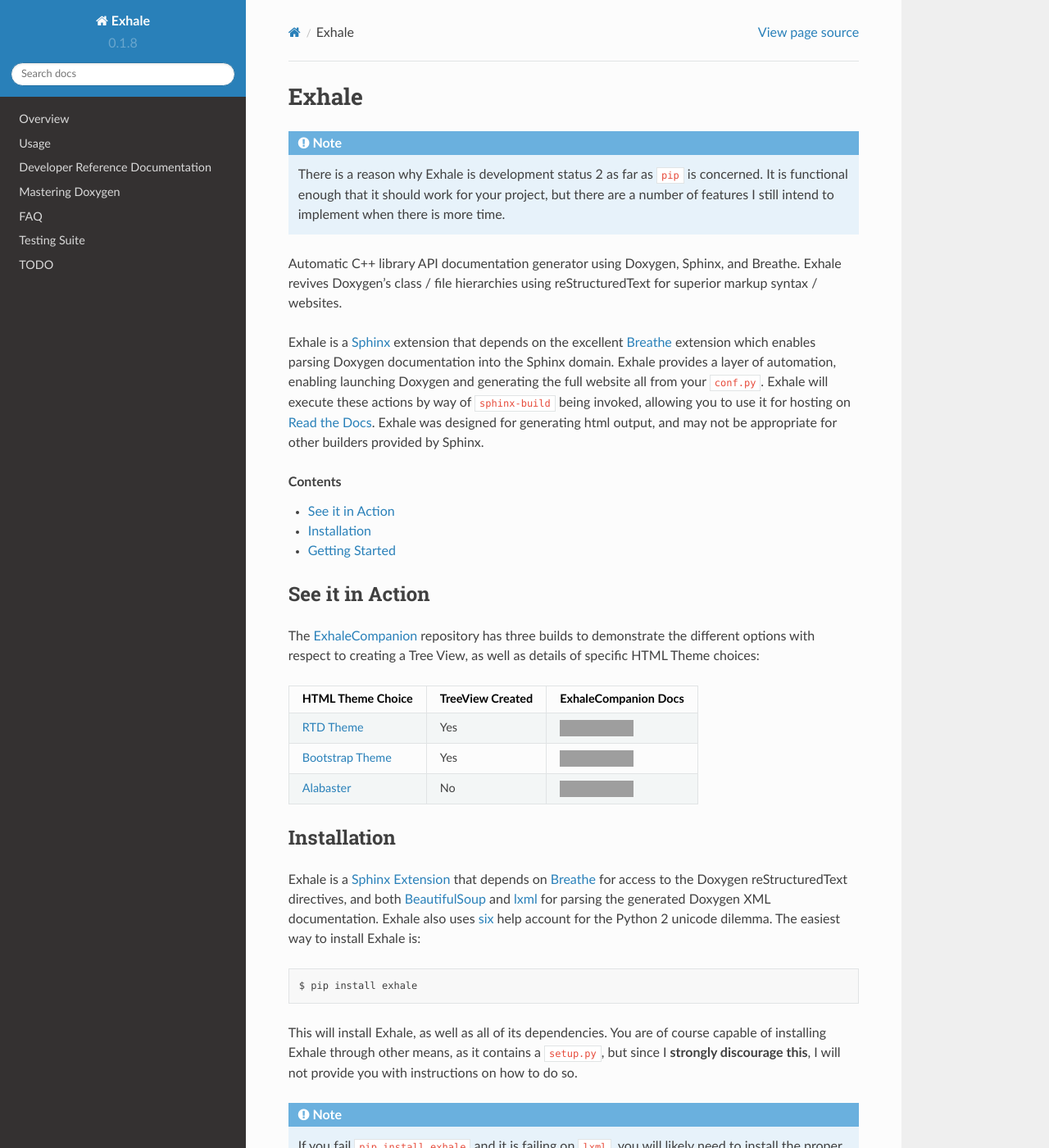
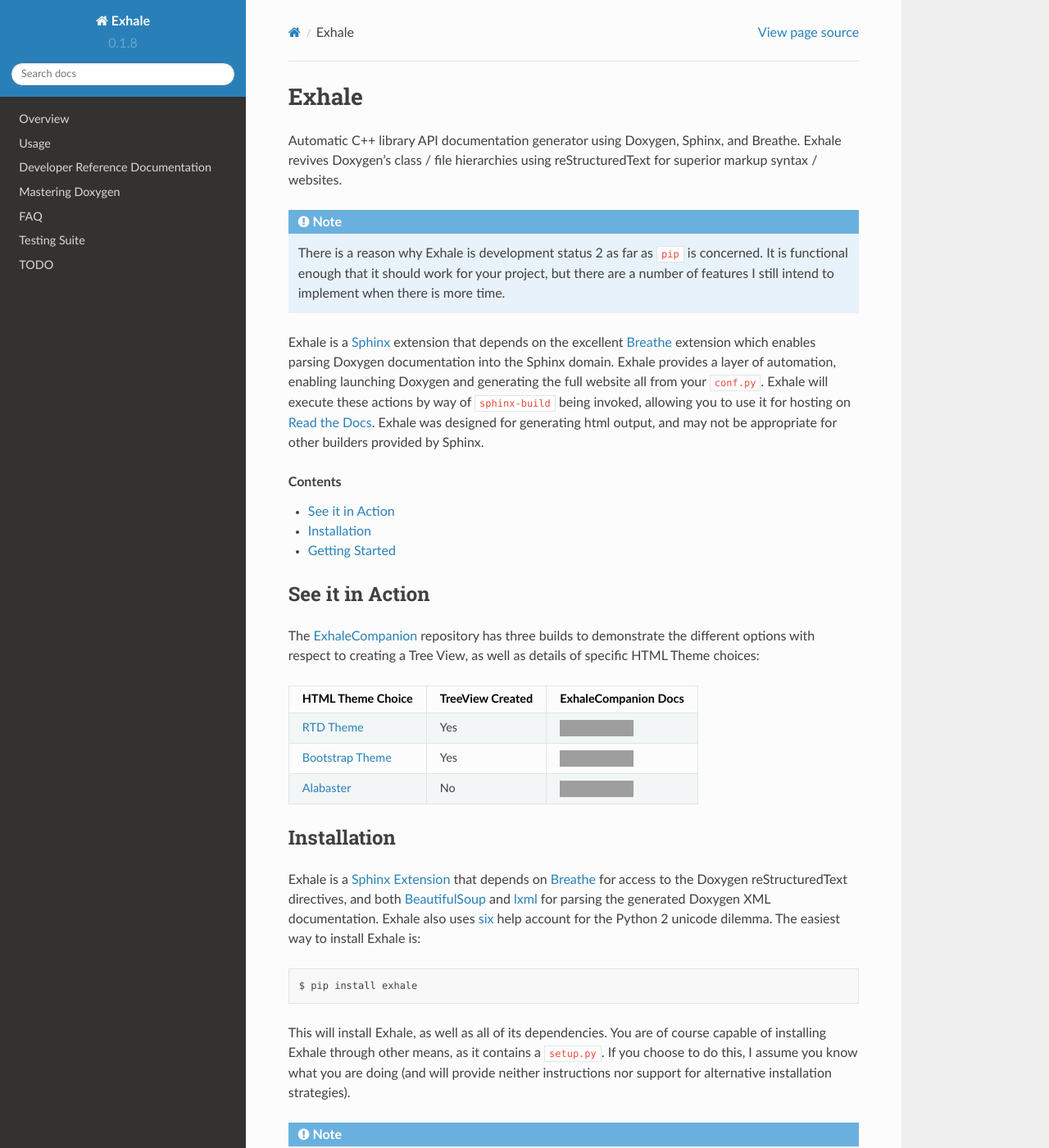
Before and after one commit to svenevs/exhale, a Sphinx documentation site: the page built from docs/index.rst, in a window 1280 px wide and 1400 px high. Shown: the whole window at 82% size. Built offline with Sphinx 7.4.7 and the Read the Docs theme 2.0.0, drawn with Linux system fonts in a browser that asks for light colours; grey boxes are pictures that could not be loaded.

Commit message:
finish rearrange; add readme check to testenv:dist

```diff
--- a/README.rst
+++ b/README.rst
@@ -123,8 +123,9 @@
    $ pip install exhale
 
 This will install Exhale, as well as all of its dependencies.  You are of course capable
-of installing Exhale through other means, as it contains a ``setup.py``, but since I
-**strongly discourage this**, I will not provide you with instructions on how to do so.
+of installing Exhale through other means, as it contains a ``setup.py``.  If you choose
+to do this, I assume you know what you are doing (and will provide neither instructions
+nor support for alternative installation strategies).
 
 .. note::
 
--- a/docs/index.rst
+++ b/docs/index.rst
@@ -2,12 +2,12 @@
 ========================================================================================
 
 .. include:: ../README.rst
+   :start-after: begin_exhale_brief_desc
+   :end-before:  end_exhale_brief_desc
+
+.. include:: ../README.rst
    :start-after: begin_tmp_danger_warning
    :end-before:  end_tmp_danger_warning
-
-.. include:: ../README.rst
-   :start-after: begin_exhale_brief_desc
-   :end-before:  end_exhale_brief_desc
 
 .. include:: ../README.rst
    :start-after: begin_exhale_long_desc
```
Also changed, not shown: 1 other file.
